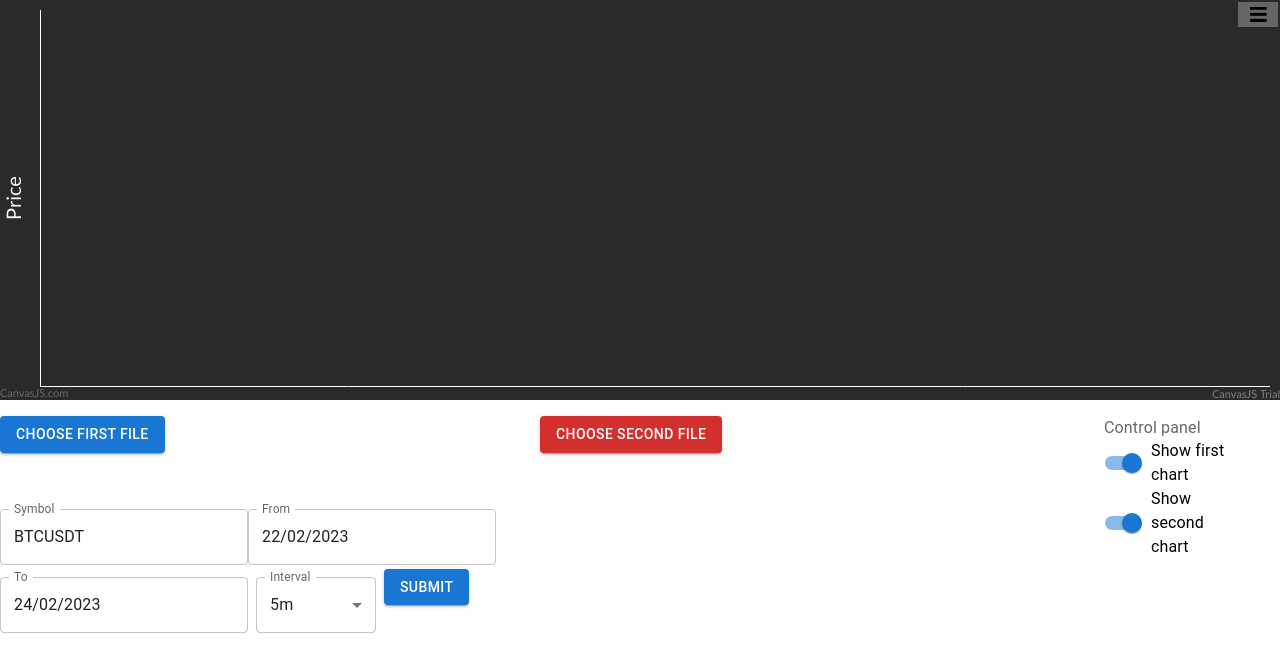
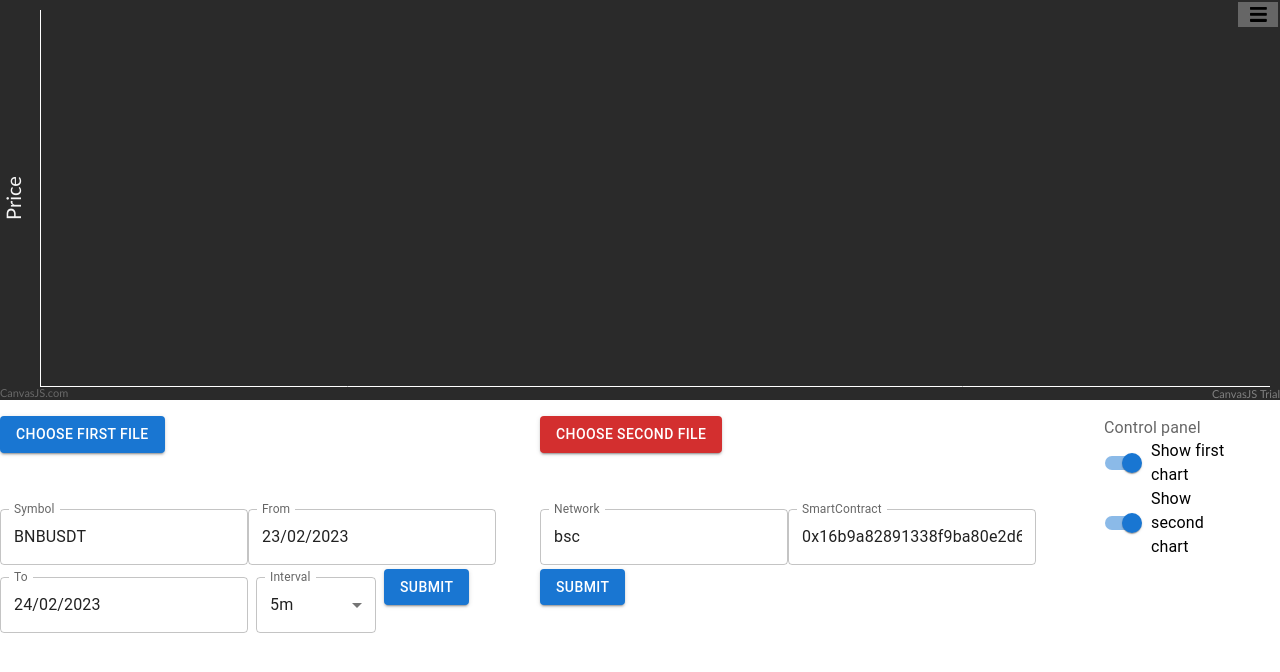
Before and after one commit to whoant/web-chart, a React (Create React App) app: page / in a window 1280 px wide. Shown: the top 672 px of the page. Built offline with nearby package versions, Linux system fonts and the light colour scheme.

Commit message:
export link

```diff
--- a/deployments/staging/app.yaml
+++ b/deployments/staging/app.yaml
@@ -29,6 +29,8 @@ spec:
               memory: "100Mi"
               cpu: "100m"
       restartPolicy: Always
+      imagePullSecrets:
+        - name: ghcr-login-secret
   selector:
     matchLabels:
       app: web-chart
--- a/src/App.js
+++ b/src/App.js
@@ -1,9 +1,8 @@
 import Chart from './component/chart/chart';
 import { Container, Grid } from '@mui/material';
 import { useState } from 'react';
-import Papa from 'papaparse';
 import ControlPanel from './component/controlPanel/controlPanel';
-import { getChartFromBinance } from './helpers/binance';
+import { getChartFromBinance } from './api/binance/helpers';
 import ControlInput from './component/controlInput/controlInput';
 import { toast } from 'react-toastify';
 import 'react-toastify/dist/ReactToastify.css';
@@ -16,6 +15,7 @@ function App() {
         symbol: '',
         interval: ''
     });
+
     const [isShow, setIsShow] = useState({
         firstChart: true,
         secondChart: true
@@ -27,22 +27,31 @@ function App() {
         const reader = new FileReader();
 
         reader.onload = async({ target }) => {
-            const csv = Papa.parse(target.result, { header: true });
-            const parsedData = csv?.data;
-            const result = []
-            parsedData.forEach(item => {
-                const values = Object.values(item);
-                if (values.length < 4) {
-                    return;
-                }
-                const [timestamp, open, high, low, close] = values;
-
-                result.push({
+            const parsedData = JSON.parse(target.result);
+            const result = parsedData?.bars.map(bar => {
+                const { close, high, low, open, timestamp } = bar;
+                return {
                     x: new Date(Number(timestamp)),
                     y: [Number(open), Number(high), Number(low), Number(close)]
-                });
-            });
+                }
+            })
             setChartData({ ...chartData, [typeChart]: result, interval: '', symbol: '' })
+            // const csv = Papa.parse(target.result, { header: true });
+            // const parsedData = csv?.data;
+            // const result = []
+            // parsedData.forEach(item => {
+            //     const values = Object.values(item);
+            //     if (values.length < 4) {
+            //         return;
+            //     }
+            //     const [timestamp, open, high, low, close] = values;
+            //
+            //     result.push({
+            //         x: new Date(Number(timestamp)),
+            //         y: [Number(open), Number(high), Number(low), Number(close)]
+            //     });
+            // });
+            // setChartData({ ...chartData, [typeChart]: result, interval: '', symbol: '' })
         };
         reader.readAsText(file);
     }
--- a/src/helpers/binance.js
+++ b/src/api/binance/helpers.js
@@ -1,5 +1,5 @@
-import { getKlines } from '../api/binance/api';
-import { formatToTimestamp } from './time';
+import { getKlines } from './api';
+import { formatToTimestamp } from '../../helpers/time';
 
 const getChartFromBinance = async(symbol, limit, interval, time) => {
     const { from, to } = time;
@@ -39,7 +39,6 @@ function formatTime(time) {
     // time = 15/1/2022
     const timeSplit = time.split('/');
     const [day, month, year] = timeSplit;
-    console.log(`${month}/${day}/${year}`);
     return `${month}/${day}/${year}`;
 }
 
--- a/src/component/chart/chart.jsx
+++ b/src/component/chart/chart.jsx
@@ -65,7 +65,7 @@ function Chart(props) {
             {
                 type: "candlestick",
                 showInLegend: true,
-                name: "ETH/USDT DEX",
+                name: `${chartData.symbol} DEX`,
                 yValueFormatString: "###0.00",
                 xValueFormatString: "HH:mm DD/MM/YYYY",
                 visible: state.secondChart,
--- a/src/component/controlInput/controlInput.jsx
+++ b/src/component/controlInput/controlInput.jsx
@@ -1,7 +1,18 @@
-import { Button, FormControl, Grid, InputLabel, MenuItem, Select, TextField } from '@mui/material';
+import { Button, FormControl, Grid, InputLabel, Link, MenuItem, Select, TextField } from '@mui/material';
 import PropTypes from 'prop-types';
-import { useReducer } from 'react';
+import { useReducer, useState } from 'react';
 import moment from 'moment';
+
+
+const COUNT_CANDLE_PER_DAY = {
+    "1m": 1440,
+    "5m": 288,
+    "15m": 96,
+    "30m": 48,
+    // "60m": 24,
+    // "120m": 12,
+    // "1d": 1
+};
 
 ControlInput.propTypes = {
     onFileChange: PropTypes.func,
@@ -10,25 +21,41 @@ ControlInput.propTypes = {
 
 function ControlInput(props) {
     const { onFileChange, onLoadClick } = props;
+    const [linkDexScreener, setLinkDexScreener] = useState('');
+    const [fileName, setFileName] = useState('Download file');
     const [formInput, setFormInput] = useReducer(
         (state, newState) => ({ ...state, ...newState }),
         {
-            symbol: "BTCUSDT",
+            symbol: "BNBUSDT",
             interval: "5m",
-            from: moment().subtract(2, 'days').format("DD/MM/YYYY"),
-            to: moment().format("DD/MM/YYYY")
+            from: moment().subtract(1, 'days').format("DD/MM/YYYY"),
+            to: moment().format("DD/MM/YYYY"),
+            network: 'bsc',
+            smartContract: '0x16b9a82891338f9ba80e2d6970fdda79d1eb0dae',
         }
     );
 
     const handleOnSubmit = e => {
         e.preventDefault();
-        onLoadClick(formInput);
+        const btnType = e.target.name
+        if (btnType === 'cex') {
+            onLoadClick(formInput);
+            return;
+        }
+
+        const from = moment(formInput.from, "DD/MM/YYYY")
+        const to = moment(formInput.to, "DD/MM/YYYY")
+        const days = moment.duration(to.diff(from)).asDays();
+        const limit = days * COUNT_CANDLE_PER_DAY[formInput.interval]
+        setLinkDexScreener(`https://io.dexscreener.com/u/chart/bars/${formInput.network}/${formInput.smartContract}?from=${from.unix() * 1000}&to=${(to.unix() + 1) * 1000}&res=${formInput.interval}&cb=${limit}`);
+        setFileName(`${formInput.symbol}-${formInput.from}-${formInput.to}-${formInput.interval}`);
     }
 
     const handleInput = evt => {
         const name = evt.target.name;
         let newValue = evt.target.value;
         setFormInput({ ...formInput, [name]: newValue });
+
     };
 
     return (<Grid container spacing={2}>
@@ -42,7 +69,7 @@ function ControlInput(props) {
                     </Button>
                 </Grid>
                 <Grid item xs={12}>
-                    <form onSubmit={handleOnSubmit}>
+                    <form onSubmit={handleOnSubmit} name="cex">
                         <TextField id="outlined-basic" margin="dense" label="Symbol" variant="outlined" name="symbol"
                                    placeholder="BTCUSDT" defaultValue={formInput.symbol} onChange={handleInput}/>
                         <TextField id="outlined-basic" margin="dense" label="From" variant="outlined" name="from"
@@ -57,28 +84,51 @@ function ControlInput(props) {
                                 value={formInput.interval}
                                 label="Interval"
                                 name="interval"
-                                onChange={handleInput}
-                            >
+                                onChange={handleInput}>
                                 <MenuItem value="1m">1m</MenuItem>
                                 <MenuItem value="5m">5m</MenuItem>
                                 <MenuItem value="15m">15m</MenuItem>
                                 <MenuItem value="30m">30m</MenuItem>
-                                <MenuItem value="2h">2h</MenuItem>
-                                <MenuItem value="1d">1d</MenuItem>
+                                {/*<MenuItem value="60m">1h</MenuItem>*/}
+                                {/*<MenuItem value="2h">2h</MenuItem>*/}
+                                {/*<MenuItem value="1d">1d</MenuItem>*/}
                             </Select>
                         </FormControl>
                         <Button variant="contained" type="submit">Submit</Button>
                     </form>
-
                 </Grid>
             </Grid>
         </Grid>
         <Grid item xs={6}>
-            <Button variant="contained" component="label" color="error">
-                Choose second file
-                <input hidden accept="text/csv" type="file" name="secondChart"
-                       onChange={onFileChange}/>
-            </Button>
+            <Grid container spacing={6}>
+                <Grid item xs={12}>
+                    <Button variant="contained" component="label" color="error">
+                        Choose second file
+                        <input hidden accept="text" type="file" name="secondChart"
+                               onChange={onFileChange}/>
+                    </Button>
+                </Grid>
+                <Grid item xs={12}>
+                    <form onSubmit={handleOnSubmit} name="dex">
+                        <TextField id="outlined-basic" margin="dense" label="Network" variant="outlined" name="network"
+                                   placeholder="bsc" defaultValue={formInput.network} onChange={handleInput}/>
+                        <TextField id="outlined-basic" margin="dense" label="SmartContract" variant="outlined"
+                                   name="smartContract"
+                                   placeholder="" defaultValue={formInput.smartContract} onChange={handleInput}/>
+
+                        <Button variant="contained" type="submit">Submit</Button>
+                    </form>
+                </Grid>
+                <Grid item xs={12}>
+                    {
+                        linkDexScreener && (
+                            <Link href={linkDexScreener} underline="always" target="_blank" download='abc.json'>
+                                {fileName}
+                            </Link>)
+                    }
+
+                </Grid>
+            </Grid>
         </Grid>
     </Grid>);
 }
```
